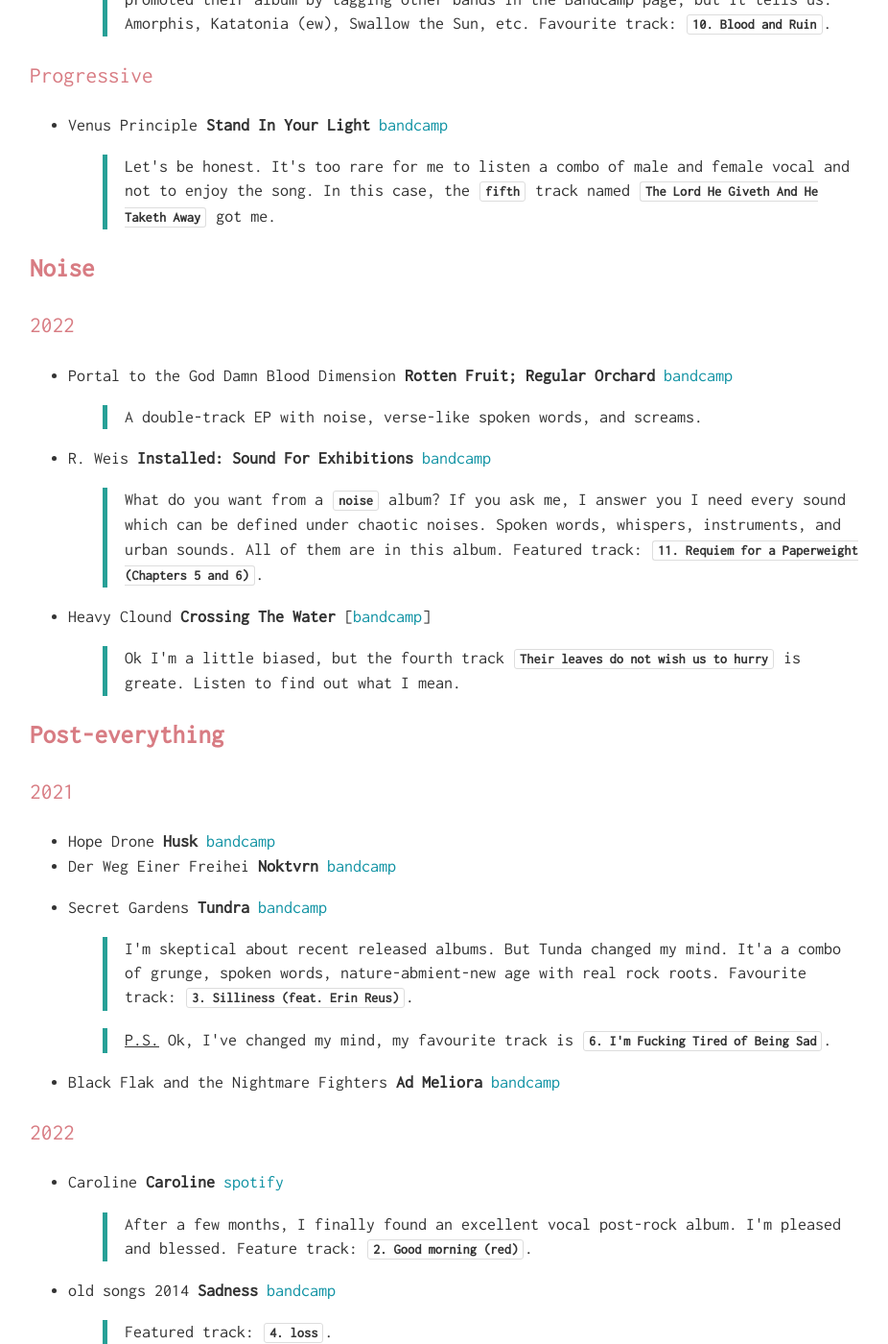
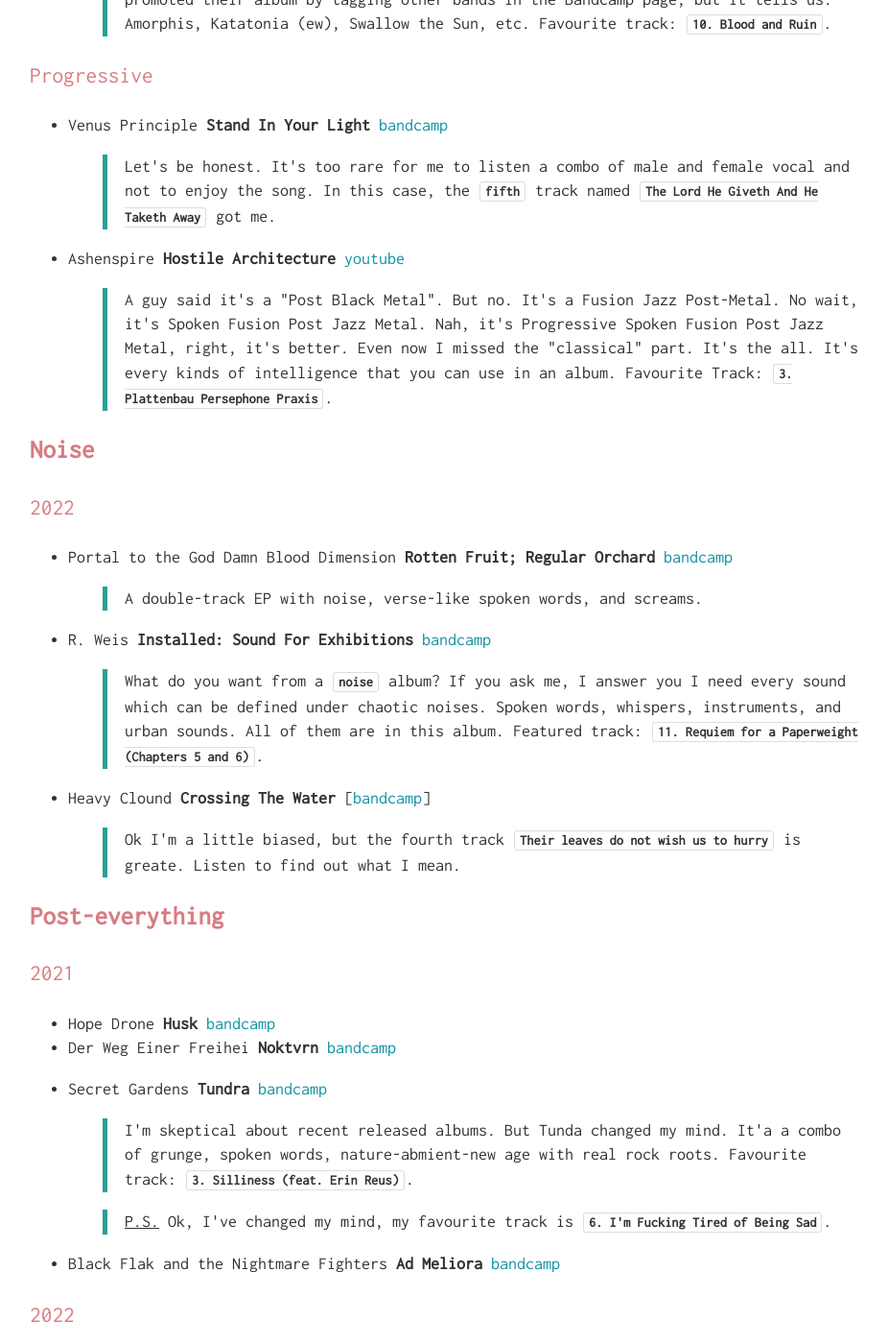
Before and after one commit to shosseinib/shosseinib.github.io, a Jekyll site: the page music.html, which Jekyll copies as it is, in a window 1280 px wide and 1400 px high, scrolled down 5292 px. Shown: the whole window at 96% size, without its empty margins (159-1085 px from the left). Built offline with Jekyll 4.4.1, drawn with Linux system fonts in a browser that asks for light colours; some web fonts are replaced; some of the changed text lies outside the part shown.

Commit message:
Ashenspire

```diff
--- a/music.html
+++ b/music.html
@@ -3,7 +3,7 @@
 "http://www.w3.org/TR/xhtml1/DTD/xhtml1-strict.dtd">
 <html xmlns="http://www.w3.org/1999/xhtml" lang="en" xml:lang="en">
 <head>
-<!-- 2022-08-02 Tue 17:27 -->
+<!-- 2022-08-05 Fri 01:41 -->
 <meta http-equiv="Content-Type" content="text/html;charset=utf-8" />
 <meta name="viewport" content="width=device-width, initial-scale=1" />
 <title>Music Journal</title>
@@ -205,83 +205,83 @@
 <h2>Table of Contents</h2>
 <div id="text-table-of-contents" role="doc-toc">
 <ul>
-<li><a href="#org86b67d6"><b>Code of Conduct</b></a></li>
-<li><a href="#org82b231f"><b>Electronic</b></a>
+<li><a href="#org7e581f8"><b>Code of Conduct</b></a></li>
+<li><a href="#org8ad7a6e"><b>Electronic</b></a>
 <ul>
-<li><a href="#org505fc4b">2021</a></li>
-<li><a href="#orgf5210ff">2022</a></li>
+<li><a href="#org97628c7">2021</a></li>
+<li><a href="#org2a328d0">2022</a></li>
 </ul>
 </li>
-<li><a href="#orgb56f9ad"><b>Experimental &amp; Improvisation</b></a>
+<li><a href="#org7a5576d"><b>Experimental &amp; Improvisation</b></a>
 <ul>
-<li><a href="#orgfe39f73">2019</a></li>
-<li><a href="#org6999514">2020</a></li>
-<li><a href="#orgffeed26">2021</a></li>
-<li><a href="#orgbaf36f1">2022</a></li>
+<li><a href="#org7e693cc">2019</a></li>
+<li><a href="#org8fb0d20">2020</a></li>
+<li><a href="#orged17cb5">2021</a></li>
+<li><a href="#orgc44830f">2022</a></li>
 </ul>
 </li>
-<li><a href="#org503d502"><b>Jazz</b></a>
+<li><a href="#orgcbe3e99"><b>Jazz</b></a>
 <ul>
-<li><a href="#org9f608ec">2019</a></li>
-<li><a href="#org37a73f5">2021</a></li>
-<li><a href="#orgf3a2e00">2022</a></li>
+<li><a href="#orgfdaede2">2019</a></li>
+<li><a href="#org1d61731">2021</a></li>
+<li><a href="#org39b3b3e">2022</a></li>
 </ul>
 </li>
-<li><a href="#org42a9948"><b>*Metal</b></a>
+<li><a href="#org5fcd3a3"><b>*Metal</b></a>
 <ul>
-<li><a href="#org3c4b5b6">Death</a>
+<li><a href="#orgeb19a24">Death</a>
 <ul>
-<li><a href="#orgd836be9">2022</a></li>
+<li><a href="#org5823038">2022</a></li>
 </ul>
 </li>
-<li><a href="#org138cc7d">Doom</a>
+<li><a href="#org1dd0c09">Doom</a>
 <ul>
-<li><a href="#org5e11674">2021</a></li>
-<li><a href="#org5b3ef75">2022</a></li>
+<li><a href="#org43fad7a">2021</a></li>
+<li><a href="#org6215b18">2022</a></li>
 </ul>
 </li>
-<li><a href="#orgde12dd1">Progressive</a></li>
+<li><a href="#org61ac777">Progressive</a></li>
 </ul>
 </li>
-<li><a href="#orgdc23bee"><b>Noise</b></a>
+<li><a href="#org3b28d25"><b>Noise</b></a>
 <ul>
-<li><a href="#org7a68ed4">2022</a></li>
+<li><a href="#org3183992">2022</a></li>
 </ul>
 </li>
-<li><a href="#org2a713ac"><b>Post-everything</b></a>
+<li><a href="#orgee8dc5e"><b>Post-everything</b></a>
 <ul>
-<li><a href="#orga1c6fb2">2021</a></li>
-<li><a href="#org1a5a4c2">2022</a></li>
+<li><a href="#org1d00d66">2021</a></li>
+<li><a href="#orgf7bfa0e">2022</a></li>
 </ul>
 </li>
 </ul>
 </div>
 </div>
-<div id="outline-container-org86b67d6" class="outline-2">
-<h2 id="org86b67d6"><b>Code of Conduct</b></h2>
-<div class="outline-text-2" id="text-org86b67d6">
+<div id="outline-container-org7e581f8" class="outline-2">
+<h2 id="org7e581f8"><b>Code of Conduct</b></h2>
+<div class="outline-text-2" id="text-org7e581f8">
 <p>
 Here I collect music albums that I consider worshiped (in my way) works in <code>Jazz</code>, <code>Post-Everything</code>, <code>Noise</code>, <code>*Metal</code>, <code>Electronic</code>, and <code>Experimental &amp; Improvisation</code>. The order is by year, but there is no order; I may re-sort them by their artist name later; who knows?
 </p>
 </div>
 </div>
 
-<div id="outline-container-org82b231f" class="outline-2">
-<h2 id="org82b231f"><b>Electronic</b></h2>
-<div class="outline-text-2" id="text-org82b231f">
+<div id="outline-container-org8ad7a6e" class="outline-2">
+<h2 id="org8ad7a6e"><b>Electronic</b></h2>
+<div class="outline-text-2" id="text-org8ad7a6e">
 </div>
-<div id="outline-container-org505fc4b" class="outline-3">
-<h3 id="org505fc4b">2021</h3>
-<div class="outline-text-3" id="text-org505fc4b">
+<div id="outline-container-org97628c7" class="outline-3">
+<h3 id="org97628c7">2021</h3>
+<div class="outline-text-3" id="text-org97628c7">
 <ul class="org-ul">
 <li>Doyeq <b>Never Back</b> <a href="https://fuselab.bandcamp.com/album/never-back">bandcamp</a></li>
 <li>HEXSYSTEM <b>Interface OST Vol. II</b> <a href="https://hexsystem.bandcamp.com/album/interface-ost-vol-ii?from=fandiscflw">bandcamp</a></li>
 </ul>
 </div>
 </div>
-<div id="outline-container-orgf5210ff" class="outline-3">
-<h3 id="orgf5210ff">2022</h3>
-<div class="outline-text-3" id="text-orgf5210ff">
+<div id="outline-container-org2a328d0" class="outline-3">
+<h3 id="org2a328d0">2022</h3>
+<div class="outline-text-3" id="text-org2a328d0">
 <ul class="org-ul">
 <li>HEXSYSTEM <b>No Confluence</b> <a href="https://hexsystem.bandcamp.com/album/no-confluence?from=fanpub_fnb">bandcamp</a></li>
 <li><p>
@@ -296,29 +296,29 @@
 </div>
 </div>
 </div>
-<div id="outline-container-orgb56f9ad" class="outline-2">
-<h2 id="orgb56f9ad"><b>Experimental &amp; Improvisation</b></h2>
-<div class="outline-text-2" id="text-orgb56f9ad">
+<div id="outline-container-org7a5576d" class="outline-2">
+<h2 id="org7a5576d"><b>Experimental &amp; Improvisation</b></h2>
+<div class="outline-text-2" id="text-org7a5576d">
 </div>
-<div id="outline-container-orgfe39f73" class="outline-3">
-<h3 id="orgfe39f73">2019</h3>
-<div class="outline-text-3" id="text-orgfe39f73">
+<div id="outline-container-org7e693cc" class="outline-3">
+<h3 id="org7e693cc">2019</h3>
+<div class="outline-text-3" id="text-org7e693cc">
 <ul class="org-ul">
 <li>Sam Andreae/David Birchall/Toshimaru Nakamura/Otto Willberg <b>UK ツアー 2019</b> <a href="https://scatterarchive.bandcamp.com/album/uk-2019?from=fandiscflw">bandcamp</a></li>
 </ul>
 </div>
 </div>
-<div id="outline-container-org6999514" class="outline-3">
-<h3 id="org6999514">2020</h3>
-<div class="outline-text-3" id="text-org6999514">
+<div id="outline-container-org8fb0d20" class="outline-3">
+<h3 id="org8fb0d20">2020</h3>
+<div class="outline-text-3" id="text-org8fb0d20">
 <ul class="org-ul">
 <li>Jean-Luc Guionnet, Annette Krebs <b>pointe sèche</b> <a href="https://annettekrebs.bandcamp.com/album/pointe-s-che">bandcamp</a></li>
 </ul>
 </div>
 </div>
-<div id="outline-container-orgffeed26" class="outline-3">
-<h3 id="orgffeed26">2021</h3>
-<div class="outline-text-3" id="text-orgffeed26">
+<div id="outline-container-orged17cb5" class="outline-3">
+<h3 id="orged17cb5">2021</h3>
+<div class="outline-text-3" id="text-orged17cb5">
 <ul class="org-ul">
 <li>Guilherme Rodrigues &amp; Carlos Santos <b>Uncommon Symmetries</b> <a href="https://guilhermerodrigues.bandcamp.com/album/uncommon-symmetries">bandcamp</a></li>
 <li>I/O - Carlos Santos and Ulrich Mitzlaff <b>Studies on Colour Field Modulation</b> <a href="https://carlossantos.bandcamp.com/album/studies-on-colour-field-modulation">bandcamp</a></li>
@@ -327,9 +327,9 @@
 </ul>
 </div>
 </div>
-<div id="outline-container-orgbaf36f1" class="outline-3">
-<h3 id="orgbaf36f1">2022</h3>
-<div class="outline-text-3" id="text-orgbaf36f1">
+<div id="outline-container-orgc44830f" class="outline-3">
+<h3 id="orgc44830f">2022</h3>
+<div class="outline-text-3" id="text-orgc44830f">
 <ul class="org-ul">
 <li>Mark Wagner <b>S☉N RISE / S☉N OF THE SUN</b> <a href="https://zamzamrec.bandcamp.com/album/s-n-rise-s-n-of-the-sun">bandcamp</a></li>
 <li><p>
@@ -344,21 +344,21 @@
 </div>
 </div>
 </div>
-<div id="outline-container-org503d502" class="outline-2">
-<h2 id="org503d502"><b>Jazz</b></h2>
-<div class="outline-text-2" id="text-org503d502">
+<div id="outline-container-orgcbe3e99" class="outline-2">
+<h2 id="orgcbe3e99"><b>Jazz</b></h2>
+<div class="outline-text-2" id="text-orgcbe3e99">
 </div>
-<div id="outline-container-org9f608ec" class="outline-3">
-<h3 id="org9f608ec">2019</h3>
-<div class="outline-text-3" id="text-org9f608ec">
+<div id="outline-container-orgfdaede2" class="outline-3">
+<h3 id="orgfdaede2">2019</h3>
+<div class="outline-text-3" id="text-orgfdaede2">
 <ul class="org-ul">
 <li>Enrico Rava &amp; Joe Lovano <b>Roma (Live)</b> <a href="https://open.spotify.com/album/7oJD5GX7laQuDzSz10eKS2">spotify</a></li>
 </ul>
 </div>
 </div>
-<div id="outline-container-org37a73f5" class="outline-3">
-<h3 id="org37a73f5">2021</h3>
-<div class="outline-text-3" id="text-org37a73f5">
+<div id="outline-container-org1d61731" class="outline-3">
+<h3 id="org1d61731">2021</h3>
+<div class="outline-text-3" id="text-org1d61731">
 <ul class="org-ul">
 <li>Mira Martin-Gray, Bryan Qu, Karen Ng, Nick Dunston <b>Trumpet &amp; Drums REMIX Festival</b> <a href="https://linaallemano.bandcamp.com/album/trumpet-drums-remix-festival">bandcamp</a></li>
 <li>Milton Man Gogh <b>The Great Reset</b> <a href="https://miltonmangogh.bandcamp.com/album/the-great-reset-2?from=fandiscflw">bandcamp</a></li>
@@ -415,9 +415,9 @@
 </ul>
 </div>
 </div>
-<div id="outline-container-orgf3a2e00" class="outline-3">
-<h3 id="orgf3a2e00">2022</h3>
-<div class="outline-text-3" id="text-orgf3a2e00">
+<div id="outline-container-org39b3b3e" class="outline-3">
+<h3 id="org39b3b3e">2022</h3>
+<div class="outline-text-3" id="text-org39b3b3e">
 <ul class="org-ul">
 <li>Joel Lyssarides <b>Stay Now</b> <a href="https://joellyssarides.bandcamp.com/releases">bandcamp</a></li>
 <li><p>
@@ -449,17 +449,17 @@
 </div>
 </div>
 
-<div id="outline-container-org42a9948" class="outline-2">
-<h2 id="org42a9948"><b>*Metal</b></h2>
-<div class="outline-text-2" id="text-org42a9948">
+<div id="outline-container-org5fcd3a3" class="outline-2">
+<h2 id="org5fcd3a3"><b>*Metal</b></h2>
+<div class="outline-text-2" id="text-org5fcd3a3">
 </div>
-<div id="outline-container-org3c4b5b6" class="outline-3">
-<h3 id="org3c4b5b6">Death</h3>
-<div class="outline-text-3" id="text-org3c4b5b6">
+<div id="outline-container-orgeb19a24" class="outline-3">
+<h3 id="orgeb19a24">Death</h3>
+<div class="outline-text-3" id="text-orgeb19a24">
 </div>
-<div id="outline-container-orgd836be9" class="outline-4">
-<h4 id="orgd836be9">2022</h4>
-<div class="outline-text-4" id="text-orgd836be9">
+<div id="outline-container-org5823038" class="outline-4">
+<h4 id="org5823038">2022</h4>
+<div class="outline-text-4" id="text-org5823038">
 <ul class="org-ul">
 <li><p>
 Septicflesh <b>Modern Primitive</b> <a href="https://septicflesh.bandcamp.com/album/modern-primitive?from=fanpub_nfnb_pr">bandcamp</a>
@@ -473,13 +473,13 @@
 </div>
 </div>
 </div>
-<div id="outline-container-org138cc7d" class="outline-3">
-<h3 id="org138cc7d">Doom</h3>
-<div class="outline-text-3" id="text-org138cc7d">
+<div id="outline-container-org1dd0c09" class="outline-3">
+<h3 id="org1dd0c09">Doom</h3>
+<div class="outline-text-3" id="text-org1dd0c09">
 </div>
-<div id="outline-container-org5e11674" class="outline-4">
-<h4 id="org5e11674">2021</h4>
-<div class="outline-text-4" id="text-org5e11674">
+<div id="outline-container-org43fad7a" class="outline-4">
+<h4 id="org43fad7a">2021</h4>
+<div class="outline-text-4" id="text-org43fad7a">
 <ul class="org-ul">
 <li>Abysmal Grief <b>Funeral Cult of Personality</b> <a href="https://sunandmoonrecords.bandcamp.com/album/funeral-cult-of-personality">bandcamp</a></li>
 <li>Funeralium <b>Funeralium</b> <a href="https://funeralium.bandcamp.com/album/funeralium?from=fannewrel">bandcamp</a></li>
@@ -490,9 +490,9 @@
 </ul>
 </div>
 </div>
-<div id="outline-container-org5b3ef75" class="outline-4">
-<h4 id="org5b3ef75">2022</h4>
-<div class="outline-text-4" id="text-org5b3ef75">
+<div id="outline-container-org6215b18" class="outline-4">
+<h4 id="org6215b18">2022</h4>
+<div class="outline-text-4" id="text-org6215b18">
 <ul class="org-ul">
 <li>Where Myth Becomes Memory <b>Rolo Tomassi</b> <a href="https://rolotomassi.bandcamp.com/album/where-myth-becomes-memory?from=fanpub_fnb_pr">bandcamp</a></li>
 <li><p>
@@ -563,9 +563,9 @@
 </div>
 </div>
 </div>
-<div id="outline-container-orgde12dd1" class="outline-3">
-<h3 id="orgde12dd1">Progressive</h3>
-<div class="outline-text-3" id="text-orgde12dd1">
+<div id="outline-container-org61ac777" class="outline-3">
+<h3 id="org61ac777">Progressive</h3>
+<div class="outline-text-3" id="text-org61ac777">
 <ul class="org-ul">
 <li><p>
 Venus Principle <b>Stand In Your Light</b> <a href="https://venusprinciple.bandcamp.com/album/stand-in-your-light-deluxe-edition?from=fanpub_nfnb_pr">bandcamp</a>
@@ -575,17 +575,25 @@
 Let's be honest. It's too rare for me to listen a combo of male and female vocal and not to enjoy the song. In this case, the <b><code>fifth</code></b> track named <b><code>The Lord He Giveth And He Taketh Away</code></b> got me.
 </p>
 </blockquote></li>
+<li><p>
+Ashenspire <b>Hostile Architecture</b> <a href="https://www.youtube.com/watch?v=9e7QpOwvXOs&amp;list=OLAK5uy_nxZGJsqQpwwPwwxWf82xfKF8Y8YrwKreM&amp;index=1">youtube</a>
+</p>
+<blockquote>
+<p>
+A guy said it's a "Post Black Metal". But no. It's a Fusion Jazz Post-Metal. No wait, it's Spoken Fusion Post Jazz Metal. Nah, it's Progressive Spoken Fusion Post Jazz Metal, right, it's better. Even now I missed the "classical" part. It's the all. It's every kinds of intelligence that you can use in an album. Favourite Track: <b><code>3. Plattenbau Persephone Praxis</code></b>.
+</p>
+</blockquote></li>
 </ul>
 </div>
 </div>
 </div>
-<div id="outline-container-orgdc23bee" class="outline-2">
-<h2 id="orgdc23bee"><b>Noise</b></h2>
-<div class="outline-text-2" id="text-orgdc23bee">
+<div id="outline-container-org3b28d25" class="outline-2">
+<h2 id="org3b28d25"><b>Noise</b></h2>
+<div class="outline-text-2" id="text-org3b28d25">
 </div>
-<div id="outline-container-org7a68ed4" class="outline-3">
-<h3 id="org7a68ed4">2022</h3>
-<div class="outline-text-3" id="text-org7a68ed4">
+<div id="outline-container-org3183992" class="outline-3">
+<h3 id="org3183992">2022</h3>
+<div class="outline-text-3" id="text-org3183992">
 <ul class="org-ul">
 <li><p>
 Portal to the God Damn Blood Dimension <b>Rotten Fruit; Regular Orchard</b> <a href="https://portaltothegoddamnblooddimension.bandcamp.com/album/rotten-fruit-regular-orchard?from=fandiscflw">bandcamp</a>
@@ -615,13 +623,13 @@
 </div>
 </div>
 </div>
-<div id="outline-container-org2a713ac" class="outline-2">
-<h2 id="org2a713ac"><b>Post-everything</b></h2>
-<div class="outline-text-2" id="text-org2a713ac">
+<div id="outline-container-orgee8dc5e" class="outline-2">
+<h2 id="orgee8dc5e"><b>Post-everything</b></h2>
+<div class="outline-text-2" id="text-orgee8dc5e">
 </div>
-<div id="outline-container-orga1c6fb2" class="outline-3">
-<h3 id="orga1c6fb2">2021</h3>
-<div class="outline-text-3" id="text-orga1c6fb2">
+<div id="outline-container-org1d00d66" class="outline-3">
+<h3 id="org1d00d66">2021</h3>
+<div class="outline-text-3" id="text-org1d00d66">
 <ul class="org-ul">
 <li>Hope Drone <b>Husk</b> <a href="https://hopedrone.bandcamp.com/album/husk">bandcamp</a></li>
 <li>Der Weg Einer Freihei <b>Noktvrn</b> <a href="https://derwegeinerfreiheitsom.bandcamp.com/album/noktvrn?from=fanpub_nfnb_pr">bandcamp</a></li>
@@ -649,9 +657,9 @@
 </ul>
 </div>
 </div>
-<div id="outline-container-org1a5a4c2" class="outline-3">
-<h3 id="org1a5a4c2">2022</h3>
-<div class="outline-text-3" id="text-org1a5a4c2">
+<div id="outline-container-orgf7bfa0e" class="outline-3">
+<h3 id="orgf7bfa0e">2022</h3>
+<div class="outline-text-3" id="text-orgf7bfa0e">
 <ul class="org-ul">
 <li><p>
 Caroline <b>Caroline</b> <a href="https://open.spotify.com/album/4X12VfRomM649eKXd1qKMf">spotify</a>
@@ -684,7 +692,7 @@
 </div>
 <div id="postamble" class="status">
 <p class="author">Author: <a href="https://shosseinib.github.io">shosseinib</a>, a noise enthusiast</p>
-<p class="date">Created: 2022-08-02 Tue 17:27</p>
+<p class="date">Created: 2022-08-05 Fri 01:41</p>
 <p class="validation"><a href="https://validator.w3.org/check?uri=referer">Validate</a></p>
 </div>
 </body>
--- a/music.org
+++ b/music.org
@@ -142,6 +142,10 @@
   #+begin_quote
 Let's be honest. It's too rare for me to listen a combo of male and female vocal and not to enjoy the song. In this case, the *=fifth=* track named *=The Lord He Giveth And He Taketh Away=* got me.
   #+end_quote
+- Ashenspire *Hostile Architecture* [[https://www.youtube.com/watch?v=9e7QpOwvXOs&list=OLAK5uy_nxZGJsqQpwwPwwxWf82xfKF8Y8YrwKreM&index=1][youtube]]
+  #+begin_quote
+  A guy said it's a "Post Black Metal". But no. It's a Fusion Jazz Post-Metal. No wait, it's Spoken Fusion Post Jazz Metal. Nah, it's Progressive Spoken Fusion Post Jazz Metal, right, it's better. Even now I missed the "classical" part. It's the all. It's every kinds of intelligence that you can use in an album. Favourite Track: *=3. Plattenbau Persephone Praxis=*.
+  #+end_quote
 * *Noise*
 ** 2022
 - Portal to the God Damn Blood Dimension *Rotten Fruit; Regular Orchard* [[https://portaltothegoddamnblooddimension.bandcamp.com/album/rotten-fruit-regular-orchard?from=fandiscflw][bandcamp]]
```
